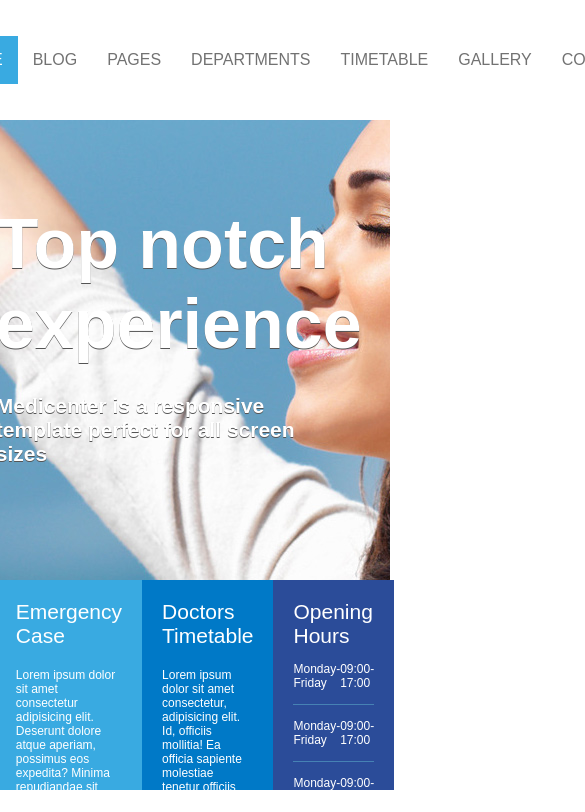
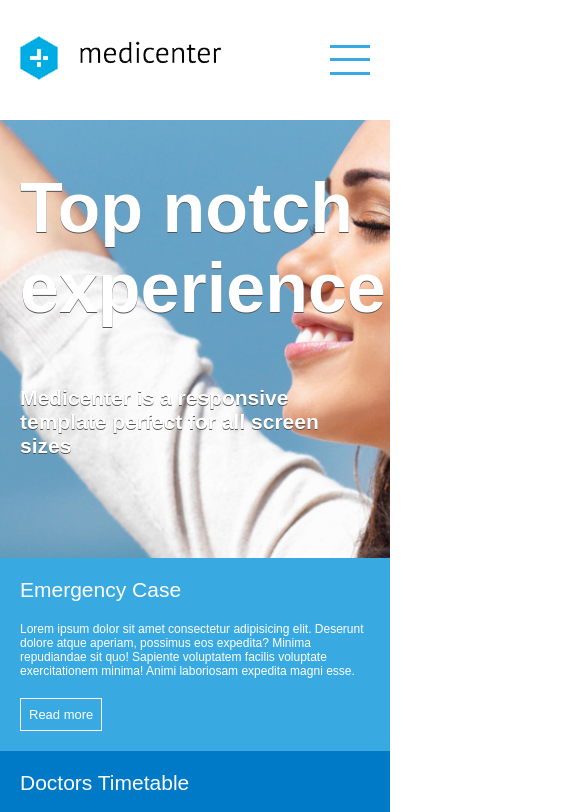
Before and after one commit to wanderson648/site-clone-flexbox, a plain HTML site: page index.html in a window 390 px wide. Shown: the top 812 px of the page, 585 px wide, since content can reach past the window. Drawn offline with Linux system fonts and the light colour scheme.

Commit message:
finalização do projeto

```diff
--- a/assets/css/styles.css
+++ b/assets/css/styles.css
@@ -6,15 +6,14 @@
 body {
   margin: 0;
   padding: 0;
-  outline: 0;
 }
 
 /* configuração do header */
 
 header {
   display: flex;
+  height: 120px;
   justify-content: center;
-  height: 120px;
 }
 .container {
   display: flex;
@@ -32,8 +31,8 @@ header {
 .menu nav ul,
 .menu nav li {
   list-style: none;
-  margin: 0;
-  padding: 0;
+  margin: 0px;
+  padding: 0px;
 }
 .menu nav ul {
   display: flex;
@@ -44,7 +43,6 @@ header {
   text-decoration: none;
   text-transform: uppercase;
   color: #727272;
-  font-family: Arial, Helvetica, sans-serif;
 }
 .menu nav .active a,
 .menu nav a:hover {
@@ -59,11 +57,10 @@ header {
   justify-content: center;
 
   background-image: url('../images/img1.jpg');
+  background-position: center;
   background-size: cover;
-  background-position: center;
-  height: 670px;
 }
-#banner .column {
+.column {
   flex-direction: column;
 }
 .container .banner_headline {
@@ -77,16 +74,15 @@ header {
   font-size: 70px;
   text-shadow: 0px 1px 0px #555;
   max-width: 350px;
-  margin: 0;
+  margin: 28px 0;
   padding: 0;
 }
 .container .banner_headline h2 {
   color: white;
   font-size: 21px;
   text-shadow: 0px 1px 0px #555;
-  max-width: 350px;
+  max-width: 300px;
   margin: 30px 0;
-  padding: 0;
 }
 .container .banner_options {
   height: 210px;
@@ -233,7 +229,6 @@ footer {
   color: #fff;
   padding: 20px;
 }
-
 .fm_1 {
   background: #39aae1;
 }
@@ -253,11 +248,9 @@ footer {
 .flexColumn {
   flex-direction: column;
 }
-
 footer .widget_title_text {
   color: #fff;
 }
-
 .footer_copy {
   border-top: 1px solid #2c2c2c;
   height: 40px;
@@ -265,3 +258,78 @@ footer .widget_title_text {
   color: #5c5c5c;
   margin-top: 30px;
 }
+
+.menuMobile {
+  display: none;
+  width: 40px;
+  height: 40px;
+  margin-top: 40px;
+  margin-bottom: 40px;
+  margin-right: 20px;
+}
+
+.mm_line {
+  height: 3px;
+  background: #39aae1;
+}
+
+/* configuração da responsividade */
+
+@media (max-width: 600px) {
+  .banner_headline {
+    padding: 20px;
+  }
+  .banner_headline h1 {
+    font-size: 55px;
+  }
+  .banner_headline h2 {
+    font-size: 17px;
+  }
+  .banner_options {
+    margin-top: 50px;
+    height: auto;
+    flex-direction: column;
+  }
+  .container {
+    flex-direction: column;
+  }
+  #geral section {
+    margin-top: 320px;
+    padding: 20px;
+  }
+  #geral aside {
+    padding: 20px;
+  }
+  .footer_menu {
+    flex-direction: column;
+  }
+  .footer_area {
+    flex-direction: column;
+    padding: 20px;
+  }
+  .footer_copy {
+    padding-left: 20px;
+  }
+  header .container {
+    flex-direction: row;
+  }
+  .menu nav ul {
+    flex-direction: column;
+    display: none;
+    position: absolute;
+    left: 0;
+    width: 100%;
+    background: #fff;
+  }
+  header {
+    height: auto;
+  }
+  .logo {
+    padding-left: 20px;
+  }
+  .menuMobile {
+    display: flex;
+    flex-direction: column;
+    justify-content: space-around;
+  }
+}
--- a/index.html
+++ b/index.html
@@ -5,6 +5,18 @@
   <meta http-equiv="X-UA-Compatible" content="IE=edge">
   <meta name="viewport" content="width=device-width, initial-scale=1.0">
   <title>Medicenter</title>
+
+  <script>
+    window.onload = () => {
+      document.querySelector(".menuMobile").addEventListener('click', () => {
+        if (document.querySelector(".menu nav ul").style.display === 'flex') {
+          document.querySelector(".menu nav ul").style.display = 'none';
+        } else {
+          document.querySelector(".menu nav ul").style.display = 'flex';
+        }
+      })
+    }
+  </script>
 
   <link rel="stylesheet" href="./assets/css/styles.css">
 </head>
@@ -16,6 +28,11 @@
        </div>
        <div class="menu">
          <nav>
+           <div class="menuMobile">
+             <div class="mm_line"></div>
+             <div class="mm_line"></div>
+             <div class="mm_line"></div>
+           </div>
            <ul>
              <li class="active"><a href="#">Home</a></li>
              <li><a href="#">blog</a></li>
@@ -79,7 +96,6 @@
              <div class="widget_title_bar"></div>
            </div>
            <div class="widget_body flex">
-
              <article>
                <a href="#">
                 <div class="news_data">
```
